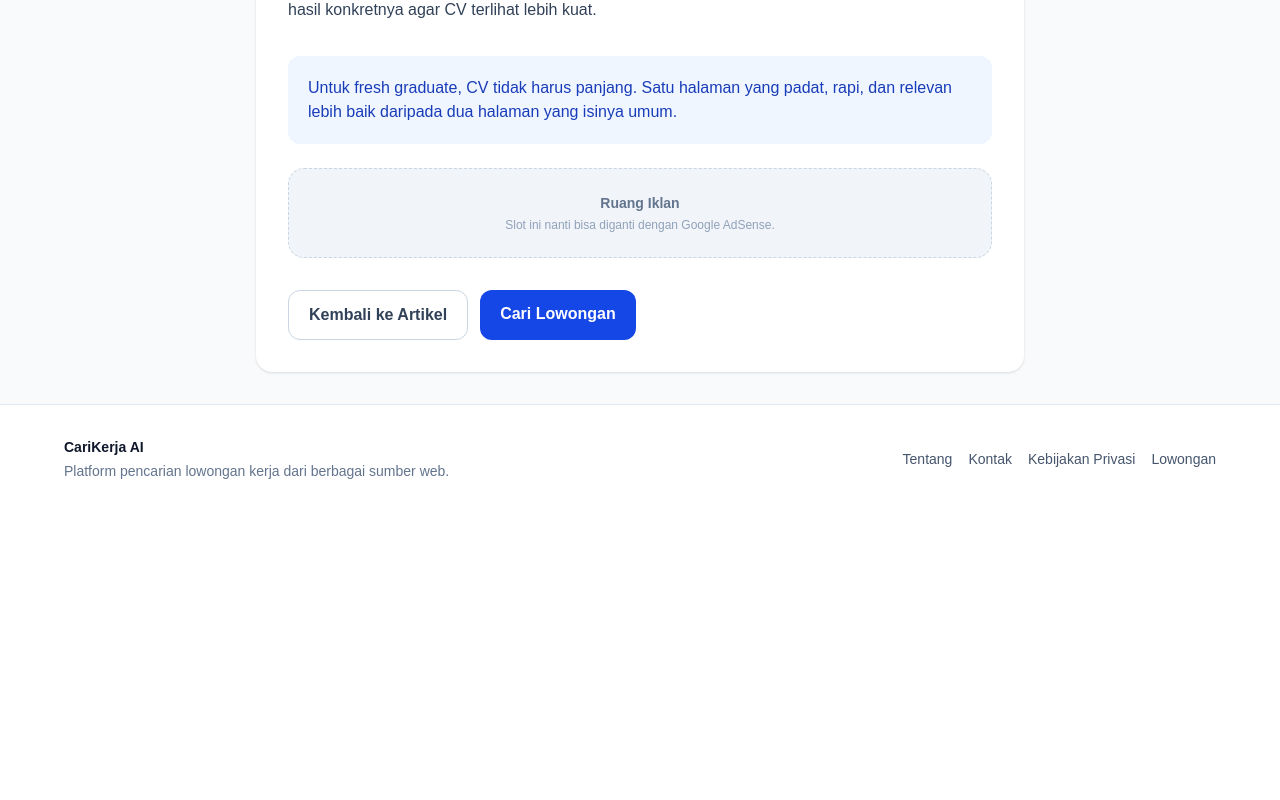
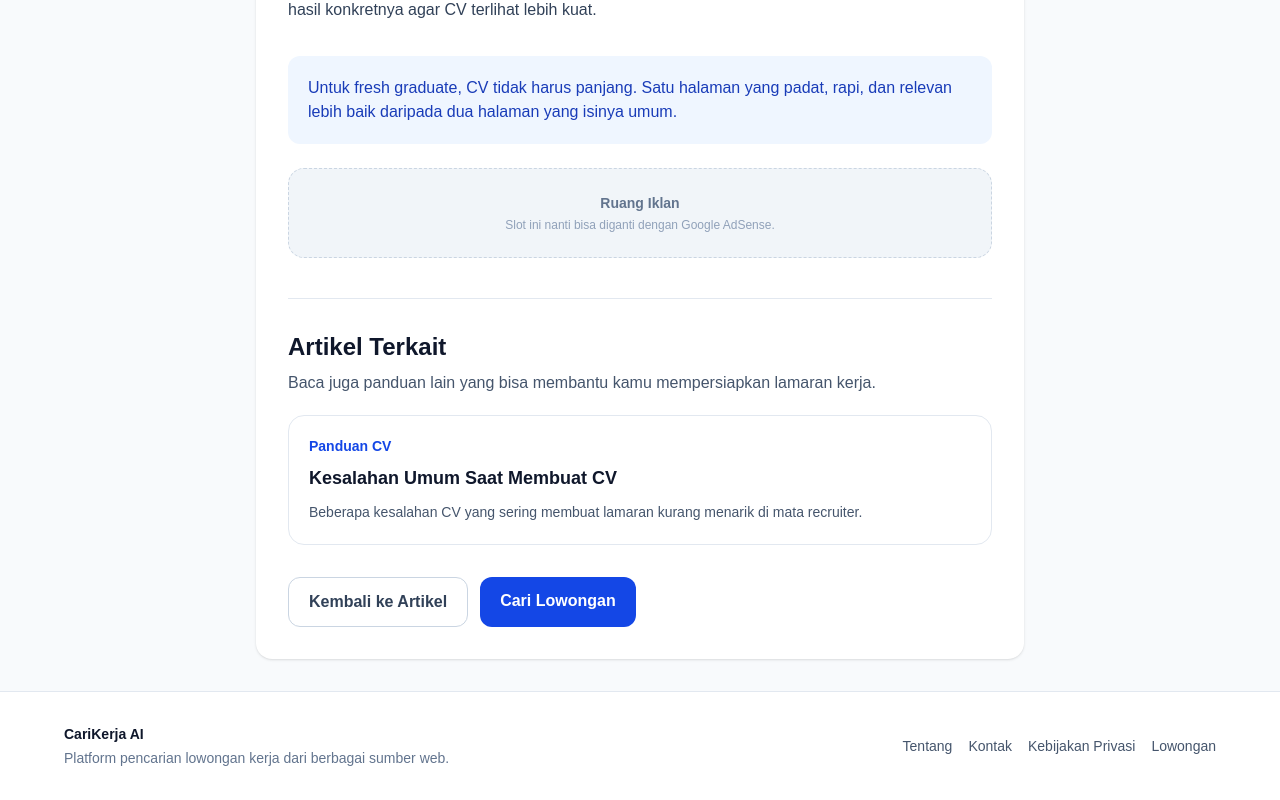
Before and after one commit to pengembanganbrian-coder/carikerja-ai, a Next.js app: page /blog/contoh-cv-fresh-graduate in a window 1280 px wide. Shown: the part 1014-1814 px from the top of the page. Before the commit the page ends 1527 px from the top, so only its background shows below. Built offline with nearby package versions, Linux system fonts and the light colour scheme.

Commit message:
Add related articles section

```diff
--- a/app/blog/[slug]/page.tsx
+++ b/app/blog/[slug]/page.tsx
@@ -74,6 +74,20 @@ export default async function DynamicBlogArticlePage({
     );
   }
 
+  const relatedArticles = careerArticles
+    .filter(
+      (item) =>
+        item.slug !== article.slug && item.category === article.category
+    )
+    .slice(0, 3);
+
+  const fallbackArticles = careerArticles
+    .filter((item) => item.slug !== article.slug)
+    .slice(0, 3);
+
+  const displayedRelatedArticles =
+    relatedArticles.length > 0 ? relatedArticles : fallbackArticles;
+
   return (
     <main className="min-h-screen bg-slate-50 px-6 py-8 text-slate-900">
       <article className="mx-auto max-w-3xl rounded-2xl bg-white p-8 shadow">
@@ -108,6 +122,31 @@ export default async function DynamicBlogArticlePage({
 
         <AdPlaceholder />
 
+        <section className="mt-10 border-t border-slate-200 pt-8">
+          <h2 className="text-2xl font-bold">Artikel Terkait</h2>
+          <p className="mt-2 text-slate-600">
+            Baca juga panduan lain yang bisa membantu kamu mempersiapkan lamaran kerja.
+          </p>
+
+          <div className="mt-5 grid gap-4">
+            {displayedRelatedArticles.map((related) => (
+              <a
+                key={related.slug}
+                href={`/blog/${related.slug}`}
+                className="rounded-2xl border border-slate-200 p-5 transition hover:border-blue-300 hover:bg-blue-50"
+              >
+                <p className="text-sm font-semibold text-blue-700">
+                  {related.category}
+                </p>
+                <h3 className="mt-2 text-lg font-bold">{related.title}</h3>
+                <p className="mt-2 text-sm leading-6 text-slate-600">
+                  {related.description}
+                </p>
+              </a>
+            ))}
+          </div>
+        </section>
+
         <div className="mt-8 flex flex-col gap-3 sm:flex-row">
           <a
             href="/blog"
```
